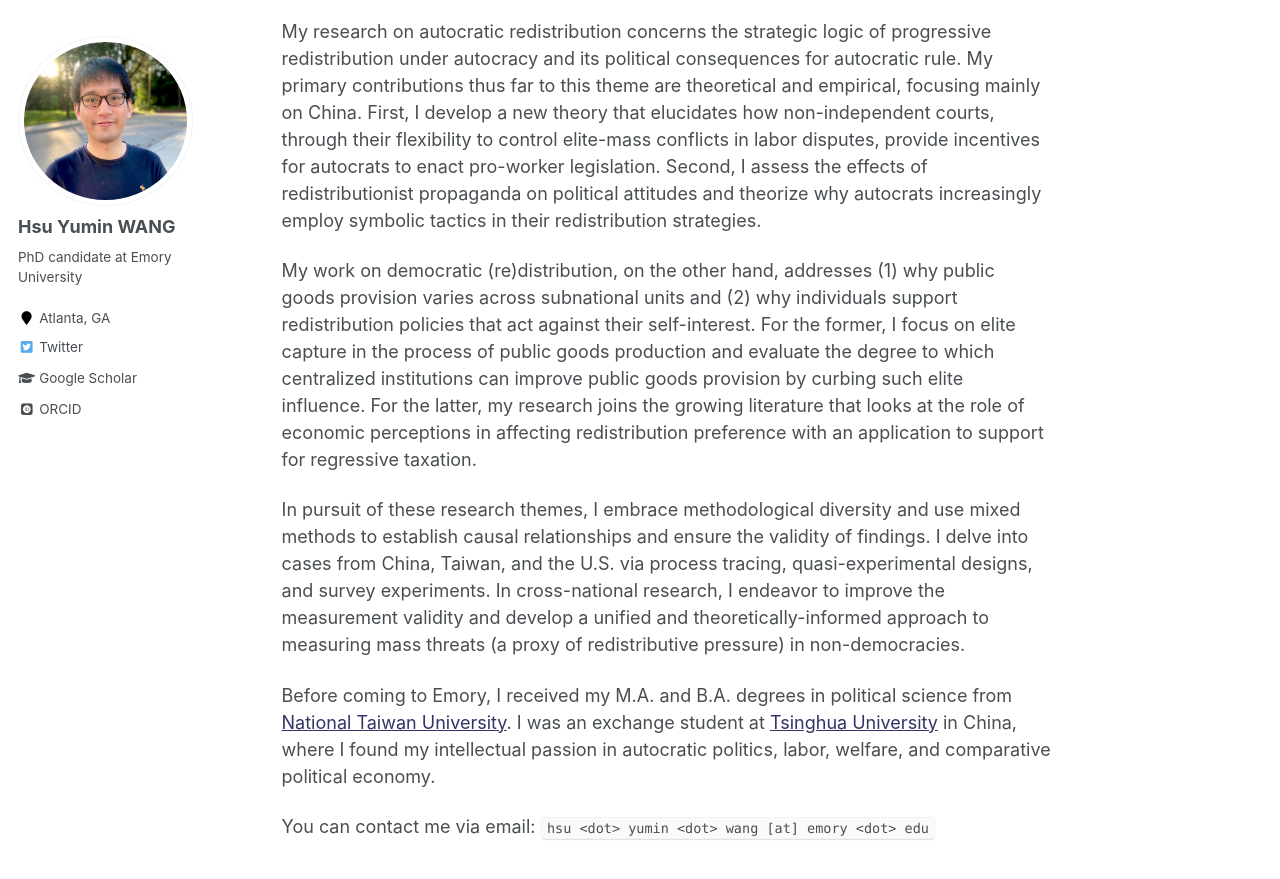
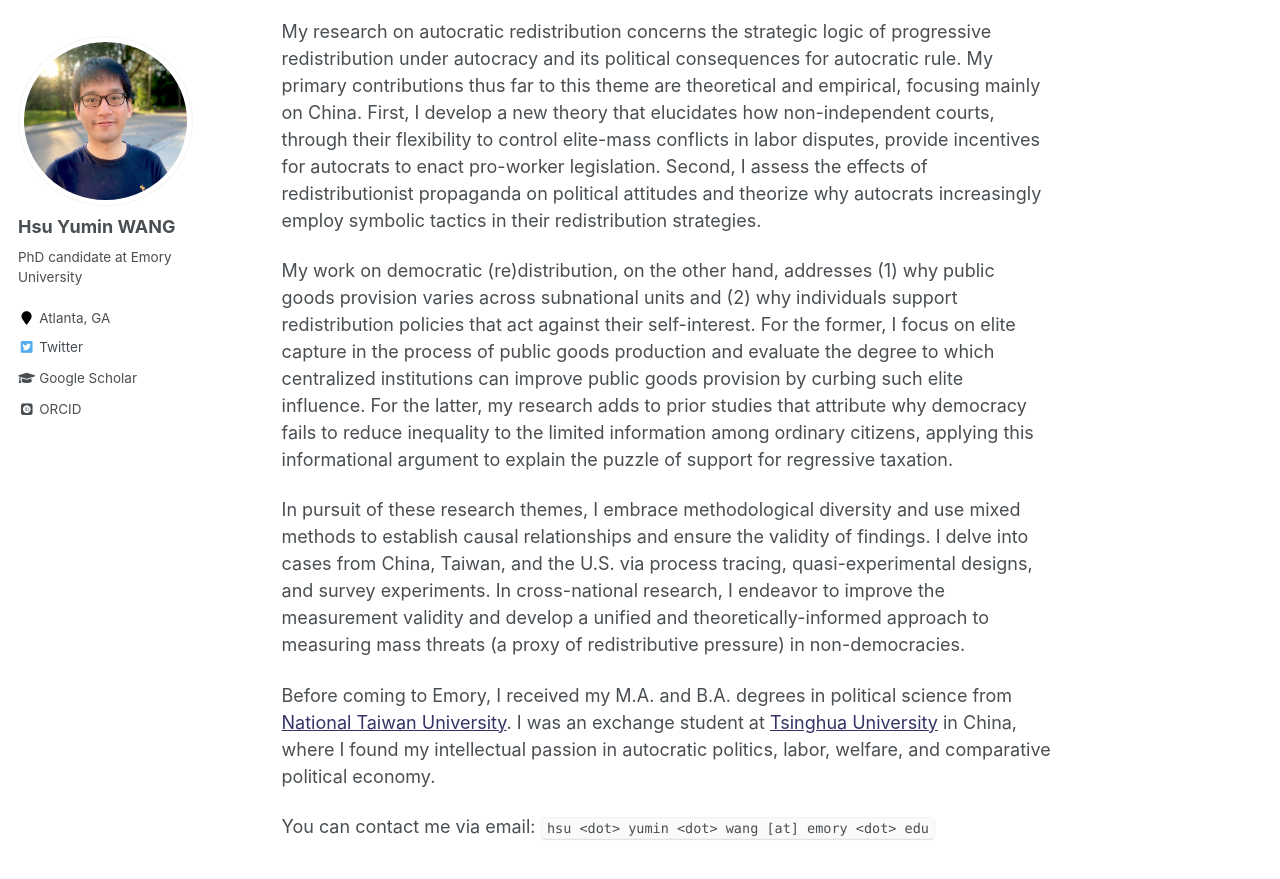
Before and after one commit to hsuyumin/hsuyumin.github.io, a Jekyll site: the page built from _pages/about.md, in a window 1280 px wide and 900 px high, scrolled down 355 px. Shown: the top 879 px of the window. Built offline with Jekyll 4.4.1, drawn with Linux system fonts in a browser that asks for light colours; some web fonts are replaced.

Commit message:
Update about.md

```diff
--- a/_pages/about.md
+++ b/_pages/about.md
@@ -12,7 +12,7 @@ I am a Ph.D. candidate in the [Department of Political Science at Emory Universi
 
 My research on autocratic redistribution concerns the strategic logic of progressive redistribution under autocracy and its political consequences for autocratic rule. My primary contributions thus far to this theme are theoretical and empirical, focusing mainly on China. First, I develop a new theory that elucidates how non-independent courts, through their flexibility to control elite-mass conflicts in labor disputes, provide incentives for autocrats to enact pro-worker legislation. Second, I assess the effects of redistributionist propaganda on political attitudes and theorize why autocrats increasingly employ symbolic tactics in their redistribution strategies.
 
-My work on democratic (re)distribution, on the other hand, addresses (1) why public goods provision varies across subnational units and (2) why individuals support redistribution policies that act against their self-interest. For the former, I focus on elite capture in the process of public goods production and evaluate the degree to which centralized institutions can improve public goods provision by curbing such elite influence. For the latter, my research joins the growing literature that looks at the role of economic perceptions in affecting redistribution preference with an application to support for regressive taxation.
+My work on democratic (re)distribution, on the other hand, addresses (1) why public goods provision varies across subnational units and (2) why individuals support redistribution policies that act against their self-interest. For the former, I focus on elite capture in the process of public goods production and evaluate the degree to which centralized institutions can improve public goods provision by curbing such elite influence. For the latter, my research adds to prior studies that attribute why democracy fails to reduce inequality to the limited information among ordinary citizens, applying this informational argument to explain the puzzle of support for regressive taxation.
 
 In pursuit of these research themes, I embrace methodological diversity and use mixed methods to establish causal relationships and ensure the validity of findings. I delve into cases from China, Taiwan, and the U.S. via process tracing, quasi-experimental designs, and survey experiments. In cross-national research, I endeavor to improve the measurement validity and develop a unified and theoretically-informed approach to measuring mass threats (a proxy of redistributive pressure) in non-democracies.
 
```
